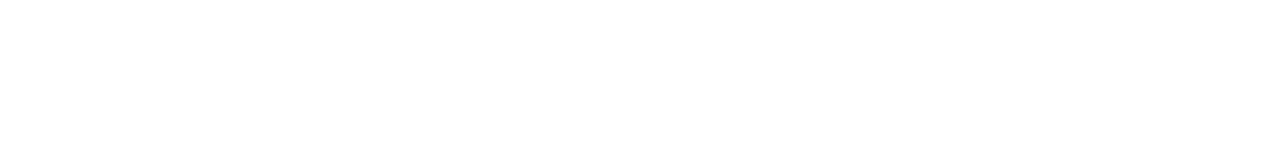
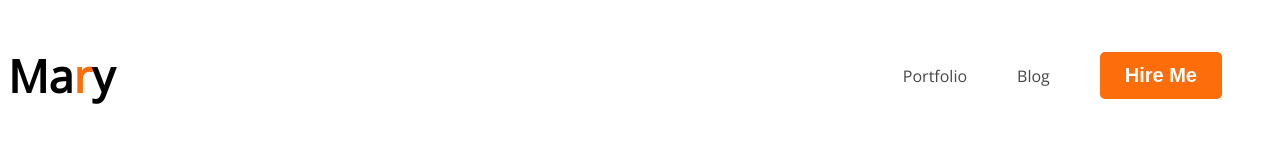
Before and after one commit to Ram-Roy15/web-developer-portfolio, a plain HTML site: page index.html in a window 1280 px wide. Drawn offline with nearby package versions, Linux system fonts and the light colour scheme.

Commit message:
navbar part

```diff
--- a/index.html
+++ b/index.html
@@ -4,9 +4,25 @@
     <meta charset="UTF-8" />
     <meta name="viewport" content="width=device-width, initial-scale=1.0" />
     <title>New web developer portfolio</title>
+    <link rel="preconnect" href="https://fonts.googleapis.com" />
+    <link rel="preconnect" href="https://fonts.gstatic.com" crossorigin />
+    <link
+      href="https://fonts.googleapis.com/css2?family=Open+Sans&display=swap"
+      rel="stylesheet"
+    />
+    <link rel="stylesheet" href="/styles/nav.css" />
   </head>
   <body>
-    <header></header>
+    <header>
+      <nav>
+        <h2 class="web-name">Ma<span class="text-orange">r</span>y</h2>
+        <ul>
+          <li><a href="">Portfolio</a></li>
+          <li><a href="">Blog</a></li>
+          <li><button class="btn-primary">Hire Me</button></li>
+        </ul>
+      </nav>
+    </header>
     <main></main>
     <footer></footer>
   </body>
--- /dev/null
+++ b/styles/nav.css
@@ -0,0 +1,43 @@
+/* common sharesd styles*/
+body {
+  font-family: "Open Sans", sans-serif;
+}
+.text-orange {
+  color: #fd6e0a;
+}
+.btn-primary {
+  border-radius: 5px;
+  background: #fd6e0a;
+  font-size: 20px;
+  font-weight: 700;
+  color: #ffffff;
+  border: 0;
+  padding: 12px 25px;
+}
+
+/* nav related styles */
+nav {
+  display: flex;
+  justify-content: space-between;
+}
+
+.web-name {
+  font-size: 45px;
+  font-weight: 800;
+  line-height: normal;
+}
+.text-orange {
+  color: #fd6e0a;
+}
+nav > ul {
+  display: flex;
+  align-items: center;
+}
+nav li {
+  list-style: none;
+  margin-right: 50px;
+}
+nav a {
+  text-decoration: none;
+  color: #474747;
+}
```
